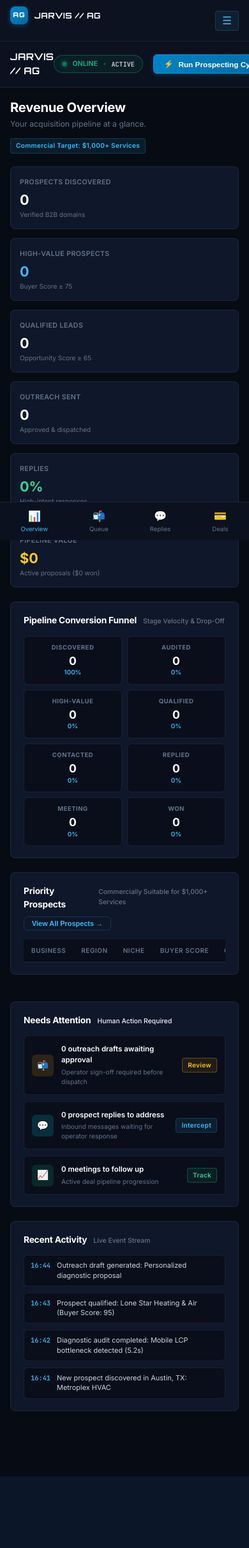
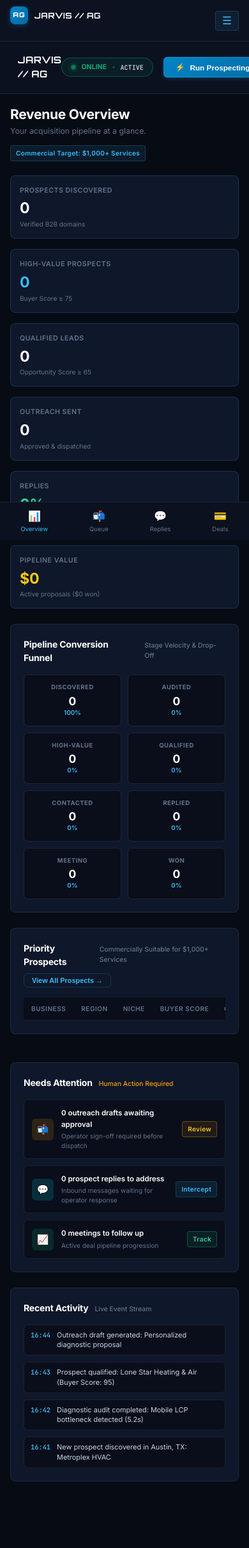
Before and after one commit to Sufiyan367/agency-os, a Python web app: template app/frontend/templates/index.html in a window 390 px wide. Shown: the whole page at 64% size. Before the commit the page ends 2307 px from the top, so only its background shows below. Run offline with Jinja, Linux system fonts and the light colour scheme; the template is opened without the code that fills it, so the values that code supplies are empty.

Commit message:
fix(frontend): eliminate duplicate desktop sidebar, fix vertical KPI card collapse, and enforce full-width responsive SaaS layout

```diff
--- a/app/frontend/static/style.css
+++ b/app/frontend/static/style.css
@@ -1,18 +1,18 @@
 /* ==============================================================================
    JARVIS // AG — Professional AI Revenue Operations Platform
-   Clean SaaS Architecture, Subtle Dark Theme, High-Contrast Typography
-   Responsive across 1920px, 1440px, 1024px, 768px, 480px, 390px
+   High-Density SaaS Layout, Single Sidebar, Non-Truncated Responsive Cards
+   Engineered for 1920px, 1440px, 1024px, 768px, 480px, 390px
    ============================================================================== */
 
 :root {
-  /* Professional Dark Slate & Midnight Palette */
+  /* Dark Slate & Midnight SaaS Theme */
   --bg-space: #070b14;
   --bg-surface: #0c1220;
   --bg-card: #0f172a;
   --bg-card-inner: #090e1a;
   --bg-card-hover: #131d35;
 
-  /* Modern Professional Accents */
+  /* Accent Indicators */
   --hud-cyan: #0284c7;
   --hud-cyan-bright: #38bdf8;
   --hud-cyan-dim: rgba(56, 189, 248, 0.08);
@@ -32,7 +32,7 @@
   --hud-crimson-dim: rgba(239, 68, 68, 0.1);
   --hud-crimson-border: rgba(239, 68, 68, 0.35);
 
-  /* Clean Typography Colors */
+  /* Typography Colors */
   --text-white: #ffffff;
   --text-primary: #f1f5f9;
   --text-secondary: #cbd5e1;
@@ -40,14 +40,14 @@
   --text-cyan: #38bdf8;
   --border-subtle: rgba(148, 163, 184, 0.12);
 
-  /* Font Families */
+  /* Fonts */
   --font-body: 'Inter', -apple-system, BlinkMacSystemFont, 'Segoe UI', Roboto, sans-serif;
   --font-hud: 'Orbitron', -apple-system, sans-serif;
   --font-accent: 'Rajdhani', sans-serif;
   --font-mono: 'JetBrains Mono', monospace;
 }
 
-/* Reset & Base */
+/* Reset & Box Sizing */
 *, *::before, *::after {
   box-sizing: border-box;
   margin: 0;
@@ -69,13 +69,12 @@ html, body {
 
 body {
   display: flex;
-  background-image:
-    radial-gradient(circle at 50% 0%, rgba(56, 189, 248, 0.04) 0%, transparent 70%),
-    linear-gradient(rgba(56, 189, 248, 0.01) 1px, transparent 1px);
-  background-size: 100% 100%, 24px 24px;
+  flex-direction: row;
+  width: 100%;
+  min-height: 100vh;
 }
 
-/* Custom Clean Scrollbars */
+/* Custom Scrollbars */
 ::-webkit-scrollbar {
   width: 6px;
   height: 6px;
@@ -92,7 +91,7 @@ body {
 }
 
 /* ==============================================================================
-   1. SINGLE DESKTOP SIDEBAR NAVIGATION (STABLE WIDTH 250px)
+   1. SINGLE DESKTOP SIDEBAR (250px STABLE WIDTH)
    ============================================================================== */
 .sidebar {
   width: 250px;
@@ -157,7 +156,7 @@ body {
   letter-spacing: 0.8px;
 }
 
-/* Navigation Links */
+/* Nav Menu */
 .nav-container {
   flex: 1;
   overflow-y: auto;
@@ -272,9 +271,7 @@ body {
   color: #fff;
 }
 
-/* ==============================================================================
-   2. DESKTOP PREVENTION: STRICTLY HIDE MOBILE DRAWER ON SCREENS > 768px
-   ============================================================================== */
+/* Strictly Hide Duplicate Sidebars on Desktop */
 #mobile-drawer, .mobile-drawer {
   display: none !important;
 }
@@ -289,11 +286,12 @@ body {
 }
 
 /* ==============================================================================
-   3. MAIN CONTENT LAYOUT
+   2. MAIN CONTENT WRAPPER (FILLS REMAINING VIEWPORT WIDTH)
    ============================================================================== */
 .main-wrapper {
-  flex: 1;
+  flex: 1 1 auto;
   min-width: 0;
+  width: calc(100% - 250px);
   display: flex;
   flex-direction: column;
   min-height: 100vh;
@@ -306,12 +304,19 @@ body {
   align-items: center;
   justify-content: space-between;
   padding: 14px 28px;
+  width: 100%;
   background-color: rgba(12, 18, 32, 0.95);
   border-bottom: 1px solid var(--border-subtle);
   position: sticky;
   top: 0;
   z-index: 20;
   backdrop-filter: blur(8px);
+}
+
+.header-left {
+  display: flex;
+  align-items: center;
+  gap: 16px;
 }
 
 .product-identity {
@@ -347,7 +352,7 @@ body {
   background: rgba(16, 185, 129, 0.08);
   border: 1px solid var(--hud-emerald-border);
   border-radius: 20px;
-  padding: 5px 12px;
+  padding: 6px 14px;
   font-size: 0.76rem;
   font-weight: 600;
   color: var(--hud-emerald);
@@ -363,13 +368,13 @@ body {
   font-size: 0.72rem;
 }
 
-/* Primary Button */
+/* Buttons */
 .btn {
   display: inline-flex;
   align-items: center;
   justify-content: center;
   gap: 8px;
-  padding: 7px 16px;
+  padding: 8px 18px;
   border-radius: 6px;
   font-size: 0.84rem;
   font-weight: 600;
@@ -433,9 +438,9 @@ body {
   display: flex;
   align-items: center;
   gap: 10px;
-  padding: 4px 8px;
+  padding: 5px 10px;
   border-radius: 6px;
-  background: rgba(255, 255, 255, 0.03);
+  background: rgba(255, 255, 255, 0.04);
   border: 1px solid var(--border-subtle);
 }
 
@@ -471,35 +476,30 @@ body {
 }
 
 /* ==============================================================================
-   4. PAGE VIEWS & CONTAINERS
+   3. PAGE VIEWS & KPI CARDS (NEVER VERTICALLY COLLAPSED)
    ============================================================================== */
 .view-container {
   display: none;
   padding: 24px 28px;
-  animation: fadeInView 0.15s ease-out;
+  width: 100%;
+  box-sizing: border-box;
 }
 
 .view-container.active {
   display: block;
 }
 
-@keyframes fadeInView {
-  from { opacity: 0; transform: translateY(2px); }
-  to { opacity: 1; transform: translateY(0); }
-}
-
-/* Page Intro Header */
 .page-intro {
   display: flex;
   align-items: center;
   justify-content: space-between;
-  margin-bottom: 20px;
+  margin-bottom: 22px;
   flex-wrap: wrap;
   gap: 12px;
 }
 
 .intro-title {
-  font-size: 1.45rem;
+  font-size: 1.5rem;
   font-weight: 700;
   color: var(--text-white);
   letter-spacing: -0.3px;
@@ -516,7 +516,7 @@ body {
   display: inline-flex;
   align-items: center;
   gap: 4px;
-  padding: 3px 8px;
+  padding: 4px 8px;
   border-radius: 4px;
   font-size: 0.72rem;
   font-weight: 600;
@@ -554,48 +554,51 @@ body {
   border: 1px solid var(--border-subtle);
 }
 
-/* ==============================================================================
-   5. RESPONSIVE KPI CARDS ROW (NEVER TRUNCATED)
-   ============================================================================== */
-.kpi-grid {
+/* 6 KPI Cards Horizontal Grid */
+.kpi-grid, .metrics-grid {
   display: grid;
-  grid-template-columns: repeat(6, minmax(0, 1fr));
-  gap: 14px;
-  margin-bottom: 22px;
+  grid-template-columns: repeat(6, 1fr);
+  gap: 16px;
+  margin-bottom: 24px;
+  width: 100%;
 }
 
-.kpi-card {
+.kpi-card, .metric-card {
   background: var(--bg-card);
-  border: 1px solid var(--border-subtle);
+  border: 1px solid var(--hud-cyan-border);
   border-radius: 8px;
   padding: 16px 14px;
   display: flex;
   flex-direction: column;
+  box-sizing: border-box;
+  min-width: 0;
   transition: transform 0.15s ease, border-color 0.15s ease;
 }
 
-.kpi-card:hover {
-  border-color: var(--hud-cyan-border);
+.kpi-card:hover, .metric-card:hover {
+  border-color: var(--hud-cyan-bright);
   transform: translateY(-1px);
 }
 
-.kpi-label {
+.kpi-label, .metric-label {
   font-size: 0.76rem;
   font-weight: 600;
   color: var(--text-muted);
   text-transform: uppercase;
-  letter-spacing: 0.4px;
-  margin-bottom: 6px;
+  letter-spacing: 0.5px;
+  margin-bottom: 8px;
   white-space: normal;
+  line-height: 1.3;
 }
 
-.kpi-value {
-  font-size: 1.55rem;
+.kpi-value, .metric-val {
+  font-size: 1.65rem;
   font-weight: 700;
   color: var(--text-white);
   line-height: 1.2;
   margin-bottom: 4px;
   font-family: var(--font-body);
+  white-space: nowrap;
 }
 
 .kpi-value.highlight-cyan {
@@ -608,28 +611,29 @@ body {
   color: #facc15;
 }
 
-.kpi-sub {
+.kpi-sub, .metric-sub {
   font-size: 0.72rem;
   color: var(--text-muted);
   line-height: 1.2;
 }
 
 /* ==============================================================================
-   6. PIPELINE FUNNEL CARD
+   4. PIPELINE FUNNEL (RESPONSIVE 8-STAGE GRID)
    ============================================================================== */
 .panel-card {
   background: var(--bg-card);
   border: 1px solid var(--border-subtle);
   border-radius: 8px;
-  padding: 18px 20px;
-  margin-bottom: 22px;
+  padding: 20px;
+  margin-bottom: 24px;
+  width: 100%;
 }
 
 .panel-header {
   display: flex;
   align-items: center;
   justify-content: space-between;
-  margin-bottom: 14px;
+  margin-bottom: 16px;
   flex-wrap: wrap;
   gap: 8px;
 }
@@ -641,7 +645,7 @@ body {
 }
 
 .panel-title {
-  font-size: 0.98rem;
+  font-size: 1rem;
   font-weight: 700;
   color: var(--text-white);
   letter-spacing: -0.2px;
@@ -653,25 +657,26 @@ body {
   color: var(--text-muted);
 }
 
-/* Funnel Steps */
+/* 8-Stage Funnel */
 .funnel-steps-grid {
   display: grid;
-  grid-template-columns: repeat(8, minmax(0, 1fr));
-  gap: 8px;
-  margin-top: 6px;
+  grid-template-columns: repeat(8, 1fr);
+  gap: 10px;
+  width: 100%;
+  margin-top: 10px;
 }
 
 .funnel-step {
   background: var(--bg-card-inner);
   border: 1px solid var(--border-subtle);
   border-radius: 6px;
-  padding: 10px 8px;
+  padding: 12px 8px;
   display: flex;
   flex-direction: column;
   align-items: center;
   text-align: center;
   transition: all 0.15s ease;
-  position: relative;
+  min-width: 0;
 }
 
 .funnel-step:hover {
@@ -702,12 +707,13 @@ body {
 }
 
 /* ==============================================================================
-   7. TWO-COLUMN BALANCED LOWER LAYOUT (ZERO WASTED VIEWPORT)
+   5. TWO-COLUMN BALANCED LOWER LAYOUT
    ============================================================================== */
 .dashboard-split-grid {
   display: grid;
   grid-template-columns: 2fr 1fr;
   gap: 20px;
+  width: 100%;
   align-items: start;
 }
 
@@ -715,7 +721,7 @@ body {
   min-width: 0;
 }
 
-/* Clean Data Tables */
+/* Tables */
 .table-responsive {
   width: 100%;
   overflow-x: auto;
@@ -847,7 +853,7 @@ body {
   color: var(--text-secondary);
 }
 
-/* Kanban Board */
+/* Kanban */
 .kanban-board {
   display: grid;
   grid-template-columns: repeat(8, minmax(200px, 1fr));
@@ -940,147 +946,133 @@ body {
 }
 
 /* ==============================================================================
-   8. RESPONSIVE BREAKPOINTS (1920px, 1440px, 1024px, 768px, 480px, 390px)
+   6. RESPONSIVE BREAKPOINTS (1920px, 1440px, 1024px, 768px, 480px)
    ============================================================================== */
 
 /* --- 1440px / Large Laptop --- */
 @media (max-width: 1440px) {
-  .kpi-grid {
-    grid-template-columns: repeat(3, minmax(0, 1fr));
+  .kpi-grid, .metrics-grid {
+    grid-template-columns: repeat(3, 1fr) !important;
   }
 }
 
 /* --- 1024px / Small Laptop & Tablet Landscape --- */
 @media (max-width: 1024px) {
   .dashboard-split-grid {
-    grid-template-columns: 1fr;
+    grid-template-columns: 1fr !important;
   }
   .funnel-steps-grid {
-    grid-template-columns: repeat(4, minmax(0, 1fr));
+    grid-template-columns: repeat(4, 1fr) !important;
   }
 }
 
 /* --- 768px / Tablet Portrait & Mobile --- */
 @media (max-width: 768px) {
   body {
-    flex-direction: column;
-    padding-bottom: 64px;
+    flex-direction: column !important;
+    padding-bottom: 64px !important;
   }
 
   /* Desktop sidebar hidden */
   .sidebar {
-    display: none;
+    display: none !important;
+    position: fixed !important;
+    top: 0 !important;
+    left: -280px !important;
+    z-index: 1200 !important;
+  }
+  .sidebar.open {
+    display: flex !important;
+    left: 0 !important;
   }
 
   /* Mobile Top Bar active */
   .mobile-header {
-    display: flex;
-    align-items: center;
-    justify-content: space-between;
-    background: var(--bg-surface);
-    border-bottom: 1px solid var(--border-subtle);
-    padding: 10px 16px;
-    position: sticky;
-    top: 0;
-    z-index: 100;
+    display: flex !important;
+    align-items: center !important;
+    justify-content: space-between !important;
+    background: var(--bg-surface) !important;
+    border-bottom: 1px solid var(--border-subtle) !important;
+    padding: 10px 16px !important;
+    position: sticky !important;
+    top: 0 !important;
+    z-index: 100 !important;
   }
 
   .mobile-menu-btn {
-    background: var(--hud-cyan-dim);
-    border: 1px solid var(--hud-cyan-border);
-    border-radius: 4px;
-    color: var(--hud-cyan-bright);
-    font-size: 1.2rem;
-    cursor: pointer;
-    padding: 4px 10px;
+    background: var(--hud-cyan-dim) !important;
+    border: 1px solid var(--hud-cyan-border) !important;
+    border-radius: 4px !important;
+    color: var(--hud-cyan-bright) !important;
+    font-size: 1.2rem !important;
+    cursor: pointer !important;
+    padding: 4px 10px !important;
   }
 
-  /* Mobile Drawer active on toggle */
-  #mobile-drawer.mobile-drawer, .mobile-drawer {
-    display: flex !important;
-    position: fixed;
-    top: 0;
-    left: -280px;
-    width: 280px;
-    height: 100%;
-    background-color: var(--bg-surface);
-    border-right: 1px solid var(--border-subtle);
-    z-index: 1100;
-    flex-direction: column;
-    padding: 20px 16px;
-    transition: transform 0.25s ease;
-  }
-
-  #mobile-drawer.mobile-drawer.open, .mobile-drawer.open {
-    transform: translateX(280px);
-  }
-
-  #mobile-drawer-backdrop.mobile-drawer-backdrop, .mobile-drawer-backdrop {
-    position: fixed;
-    top: 0;
-    left: 0;
-    right: 0;
-    bottom: 0;
-    background: rgba(0, 0, 0, 0.7);
-    z-index: 1050;
+  .main-wrapper {
+    width: 100% !important;
   }
 
   .top-bar {
-    padding: 10px 16px;
+    padding: 10px 16px !important;
   }
 
   .view-container {
-    padding: 16px;
+    padding: 16px !important;
   }
 
-  .kpi-grid {
-    grid-template-columns: repeat(2, minmax(0, 1fr));
+  .kpi-grid, .metrics-grid {
+    grid-template-columns: repeat(2, 1fr) !important;
+  }
+
+  .funnel-steps-grid {
+    grid-template-columns: repeat(2, 1fr) !important;
   }
 
   /* Mobile Bottom Navigation */
   .mobile-bottom-nav {
-    display: flex;
-    position: fixed;
-    bottom: 0;
-    left: 0;
-    right: 0;
-    height: 60px;
-    background: rgba(12, 18, 32, 0.98);
-    border-top: 1px solid var(--border-subtle);
-    z-index: 90;
-    justify-content: space-around;
-    align-items: center;
-    backdrop-filter: blur(12px);
+    display: flex !important;
+    position: fixed !important;
+    bottom: 0 !important;
+    left: 0 !important;
+    right: 0 !important;
+    height: 60px !important;
+    background: rgba(12, 18, 32, 0.98) !important;
+    border-top: 1px solid var(--border-subtle) !important;
+    z-index: 90 !important;
+    justify-content: space-around !important;
+    align-items: center !important;
+    backdrop-filter: blur(12px) !important;
   }
 
   .bottom-nav-item {
-    display: flex;
-    flex-direction: column;
-    align-items: center;
-    font-size: 0.68rem;
-    color: var(--text-muted);
-    cursor: pointer;
-    gap: 2px;
+    display: flex !important;
+    flex-direction: column !important;
+    align-items: center !important;
+    font-size: 0.68rem !important;
+    color: var(--text-muted) !important;
+    cursor: pointer !important;
+    gap: 2px !important;
   }
 
   .bottom-nav-item.active {
-    color: var(--hud-cyan-bright);
+    color: var(--hud-cyan-bright) !important;
   }
 
   .bottom-nav-icon {
-    font-size: 1.15rem;
+    font-size: 1.15rem !important;
   }
 }
 
 /* --- 480px / 390px Mobile Screens --- */
 @media (max-width: 480px) {
-  .kpi-grid {
-    grid-template-columns: 1fr;
+  .kpi-grid, .metrics-grid {
+    grid-template-columns: 1fr !important;
   }
   .funnel-steps-grid {
-    grid-template-columns: repeat(2, minmax(0, 1fr));
+    grid-template-columns: repeat(2, 1fr) !important;
   }
   .product-subtitle {
-    display: none;
+    display: none !important;
   }
 }
--- a/app/frontend/templates/index.html
+++ b/app/frontend/templates/index.html
@@ -7,10 +7,141 @@
     <link rel="preconnect" href="https://fonts.googleapis.com">
     <link rel="preconnect" href="https://fonts.gstatic.com" crossorigin>
     <link href="https://fonts.googleapis.com/css2?family=Inter:wght@400;500;600;700&family=JetBrains+Mono:wght@400;500;600&family=Orbitron:wght@600;700;900&family=Rajdhani:wght@600;700&display=swap" rel="stylesheet">
-    <link rel="stylesheet" href="/static/style.css">
+    <link rel="stylesheet" href="/static/style.css?v=3.1.0">
+
+    <!-- Inline Critical Layout Styles to Guarantee Visual Structure -->
+    <style>
+        *, *::before, *::after { box-sizing: border-box; margin: 0; padding: 0; }
+        html, body { width: 100%; min-height: 100vh; background-color: #070b14; color: #f1f5f9; font-family: 'Inter', -apple-system, sans-serif; overflow-x: hidden; }
+        body { display: flex; flex-direction: row; }
+
+        /* Single Desktop Sidebar (Width: 250px) */
+        .sidebar {
+            width: 250px;
+            min-width: 250px;
+            max-width: 250px;
+            flex-shrink: 0;
+            background-color: #0c1220;
+            border-right: 1px solid rgba(148, 163, 184, 0.12);
+            display: flex;
+            flex-direction: column;
+            height: 100vh;
+            position: sticky;
+            top: 0;
+            z-index: 30;
+            padding: 16px 12px;
+        }
+
+        /* Prevent Any Duplicate Secondary Sidebar on Desktop */
+        #mobile-drawer, .mobile-drawer, #mobile-drawer-backdrop, .mobile-drawer-backdrop, .mobile-header {
+            display: none !important;
+        }
+
+        /* Main Content Wrapper fills remaining viewport (calc 100% - 250px) */
+        .main-wrapper {
+            flex: 1 1 auto;
+            min-width: 0;
+            width: calc(100% - 250px);
+            display: flex;
+            flex-direction: column;
+            min-height: 100vh;
+            background-color: #070b14;
+        }
+
+        /* Perfectly Aligned Top Header */
+        .top-bar {
+            display: flex !important;
+            align-items: center !important;
+            justify-content: space-between !important;
+            padding: 14px 28px !important;
+            width: 100% !important;
+            background-color: rgba(12, 18, 32, 0.95) !important;
+            border-bottom: 1px solid rgba(148, 163, 184, 0.12) !important;
+            position: sticky !important;
+            top: 0 !important;
+            z-index: 20 !important;
+        }
+        .header-left, .header-right {
+            display: flex !important;
+            align-items: center !important;
+            gap: 16px !important;
+        }
+
+        /* Views */
+        .view-container { display: none; padding: 24px 28px; width: 100%; box-sizing: border-box; }
+        .view-container.active { display: block; }
+
+        /* 6 KPI Cards in a Horizontal Grid on Desktop */
+        .kpi-grid, .metrics-grid {
+            display: grid !important;
+            grid-template-columns: repeat(6, 1fr) !important;
+            gap: 16px !important;
+            margin-bottom: 24px !important;
+            width: 100% !important;
+        }
+        .kpi-card, .metric-card {
+            background: #0f172a !important;
+            border: 1px solid rgba(56, 189, 248, 0.18) !important;
+            border-radius: 8px !important;
+            padding: 16px 14px !important;
+            display: flex !important;
+            flex-direction: column !important;
+            box-sizing: border-box !important;
+            min-width: 0 !important;
+        }
+
+        /* Pipeline Conversion Funnel in 8 Columns */
+        .funnel-steps-grid {
+            display: grid !important;
+            grid-template-columns: repeat(8, 1fr) !important;
+            gap: 10px !important;
+            width: 100% !important;
+            margin-top: 10px !important;
+        }
+        .funnel-step {
+            background: #090e1a !important;
+            border: 1px solid rgba(148, 163, 184, 0.15) !important;
+            border-radius: 6px !important;
+            padding: 12px 8px !important;
+            display: flex !important;
+            flex-direction: column !important;
+            align-items: center !important;
+            text-align: center !important;
+            min-width: 0 !important;
+        }
+
+        /* Lower Two-Column Grid */
+        .dashboard-split-grid {
+            display: grid !important;
+            grid-template-columns: 2fr 1fr !important;
+            gap: 20px !important;
+            width: 100% !important;
+            align-items: start !important;
+        }
+
+        @media (max-width: 1440px) {
+            .kpi-grid, .metrics-grid { grid-template-columns: repeat(3, 1fr) !important; }
+        }
+        @media (max-width: 1024px) {
+            .dashboard-split-grid { grid-template-columns: 1fr !important; }
+            .funnel-steps-grid { grid-template-columns: repeat(4, 1fr) !important; }
+        }
+        @media (max-width: 768px) {
+            body { flex-direction: column !important; }
+            .sidebar { display: none !important; position: fixed !important; top: 0 !important; left: -280px !important; z-index: 1200 !important; }
+            .sidebar.open { display: flex !important; left: 0 !important; }
+            .mobile-header { display: flex !important; }
+            .main-wrapper { width: 100% !important; }
+            .kpi-grid, .metrics-grid { grid-template-columns: repeat(2, 1fr) !important; }
+            .funnel-steps-grid { grid-template-columns: repeat(2, 1fr) !important; }
+        }
+        @media (max-width: 480px) {
+            .kpi-grid, .metrics-grid { grid-template-columns: 1fr !important; }
+        }
+    </style>
 </head>
 <body>
-    <!-- Single Sidebar Navigation -->
+    <!-- Single Sidebar Navigation (Exactly ONE desktop sidebar) -->
     <aside class="sidebar" id="app-sidebar">
         <div class="brand">
             <div class="brand-icon">AG</div>
@@ -251,12 +360,12 @@
                         <div class="panel-header">
                             <div class="panel-title-wrap">
                                 <h2 class="panel-title">Needs Attention</h2>
-                                <span class="panel-tag" style="color:var(--amber);">Human Action Required</span>
+                                <span class="panel-tag" style="color:var(--hud-amber);">Human Action Required</span>
                             </div>
                         </div>
                         <div class="attention-list" id="attention-list">
                             <div class="attention-item" onclick="navToView('queue')">
-                                <div class="attention-icon" style="background:rgba(245,158,11,0.15); color:var(--amber);">📬</div>
+                                <div class="attention-icon" style="background:rgba(245,158,11,0.15); color:var(--hud-amber);">📬</div>
                                 <div class="attention-content">
                                     <strong id="att-drafts-text">0 outreach drafts awaiting approval</strong>
                                     <span>Operator sign-off required before dispatch</span>
@@ -264,7 +373,7 @@
                                 <span class="badge badge-amber">Review</span>
                             </div>
                             <div class="attention-item" onclick="navToView('replies')">
-                                <div class="attention-icon" style="background:rgba(0,229,255,0.15); color:var(--hud-cyan);">💬</div>
+                                <div class="attention-icon" style="background:rgba(0,229,255,0.15); color:var(--hud-cyan-bright);">💬</div>
                                 <div class="attention-content">
                                     <strong id="att-replies-text">0 prospect replies to address</strong>
                                     <span>Inbound messages waiting for operator response</span>
@@ -272,7 +381,7 @@
                                 <span class="badge badge-cyan">Intercept</span>
                             </div>
                             <div class="attention-item" onclick="navToView('pipeline')">
-                                <div class="attention-icon" style="background:rgba(16,185,129,0.15); color:var(--emerald);">📈</div>
+                                <div class="attention-icon" style="background:rgba(16,185,129,0.15); color:var(--hud-emerald);">📈</div>
                                 <div class="attention-content">
                                     <strong id="att-meetings-text">0 meetings to follow up</strong>
                                     <span>Active deal pipeline progression</span>
@@ -379,7 +488,7 @@
                 <div class="panel-header">
                     <div class="panel-title-wrap">
                         <h2 class="panel-title">Outreach Authorization Queue</h2>
-                        <span class="panel-tag" style="color:var(--amber);">Human Approval Required</span>
+                        <span class="panel-tag" style="color:var(--hud-amber);">Human Approval Required</span>
                     </div>
                 </div>
                 <div id="queue-cards-container">
```
Also changed, not shown: other parts of app/frontend/templates/index.html (+7 -29 lines), app/frontend/static/app.js (+22 -7 lines).
